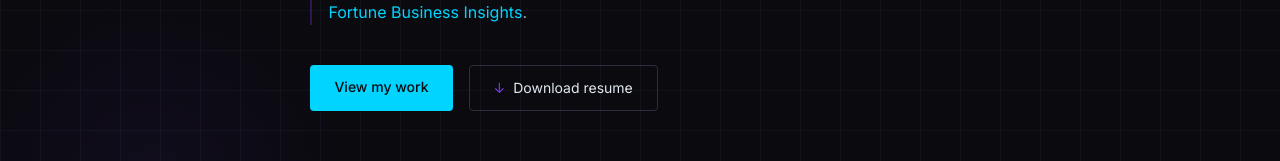
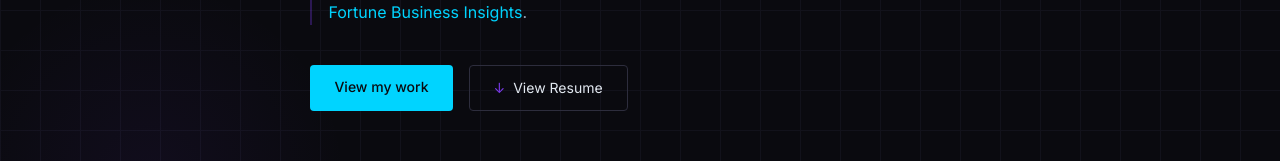
Before and after one commit to Atulshere18/atul-portfolio, a Next.js app: page / in a window 1280 px wide. Shown: the part 470-631 px from the top of the page. Built offline with nearby package versions, Linux system fonts and the light colour scheme.

Commit message:
feat: resume and favicon added

```diff
--- a/src/app/layout.tsx
+++ b/src/app/layout.tsx
@@ -6,7 +6,11 @@ import Footer from "@/components/layout/Footer";
 export const metadata: Metadata = {
   title: "Atul Manoj Shere | Full Stack Developer",
   description: "Full Stack Developer building scalable web apps and AI-powered platforms.",
+  icons: {
+    icon: "/favicon.png",
+  },
 };
+
 
 export default function RootLayout({ children }: { children: React.ReactNode }) {
   return (
--- a/src/components/home/Hero.jsx
+++ b/src/components/home/Hero.jsx
@@ -77,10 +77,15 @@ export default function Hero() {
             className="bg-[#00d4ff] text-[#0a0a0f] px-6 py-3 rounded font-medium text-sm hover:bg-[#00d4ff]/90 transition-colors">
             View my work
           </Link>
-          <a href="/resume.pdf" target="_blank" rel="noopener noreferrer"
-            className="flex items-center gap-2 text-[#e2e8f0] border border-[#2d2d3d] px-6 py-3 rounded text-sm hover:border-[#7c3aed] transition-colors">
-            <span className="text-[#7c3aed]">↓</span> Download resume
-          </a>
+       <a
+  href="/resume.pdf"
+  target="_blank"
+  rel="noopener noreferrer"
+  className="flex items-center gap-2 text-[#e2e8f0] border border-[#2d2d3d] px-6 py-3 rounded text-sm hover:border-[#7c3aed] transition-colors"
+>
+  <span className="text-[#7c3aed]">↓</span>
+  View Resume
+</a>
         </div>
 
         {/* Tech stack */}
```
Also changed, not shown: public/favicon.png (added), 1 other file (tests, documents, lock files or other folders).
